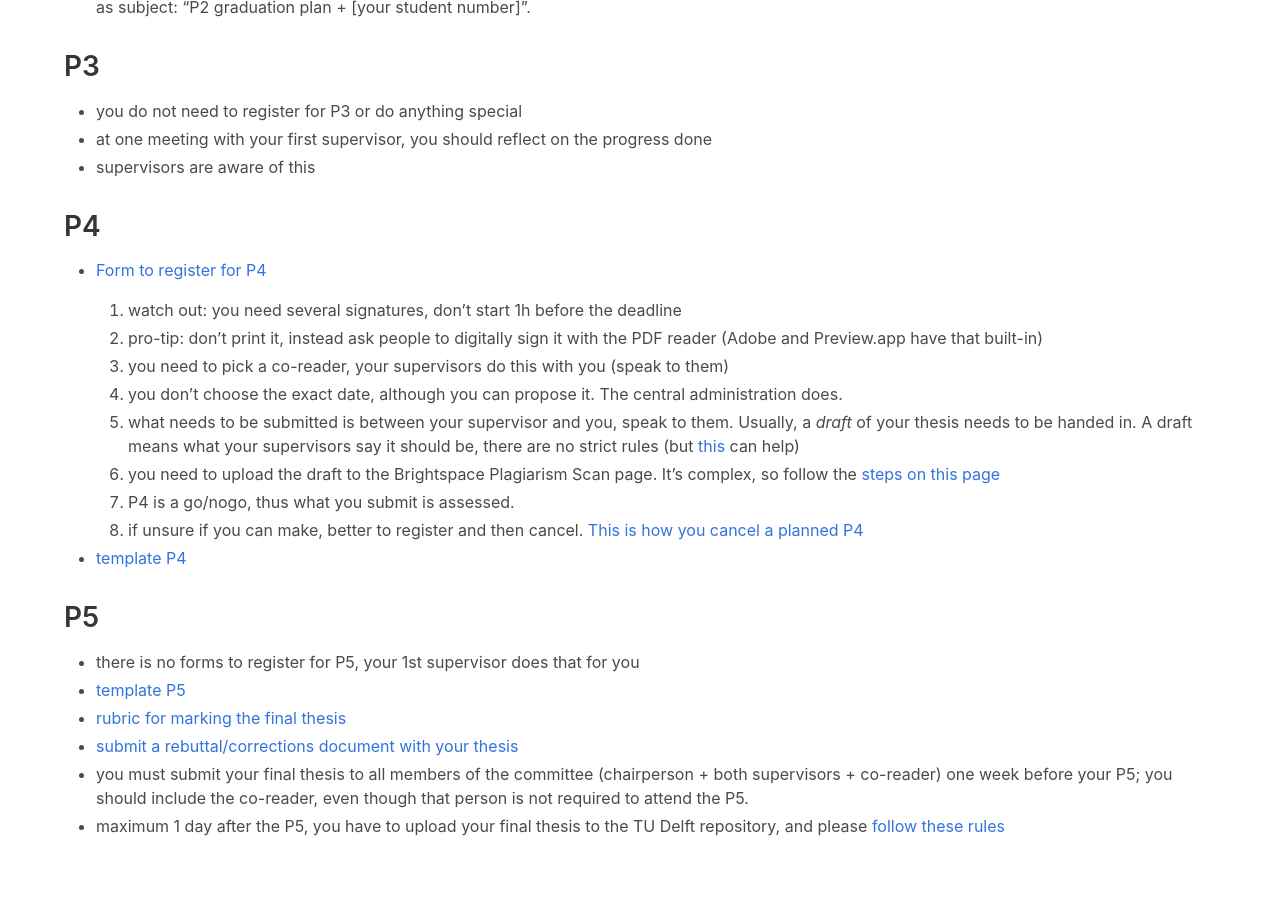
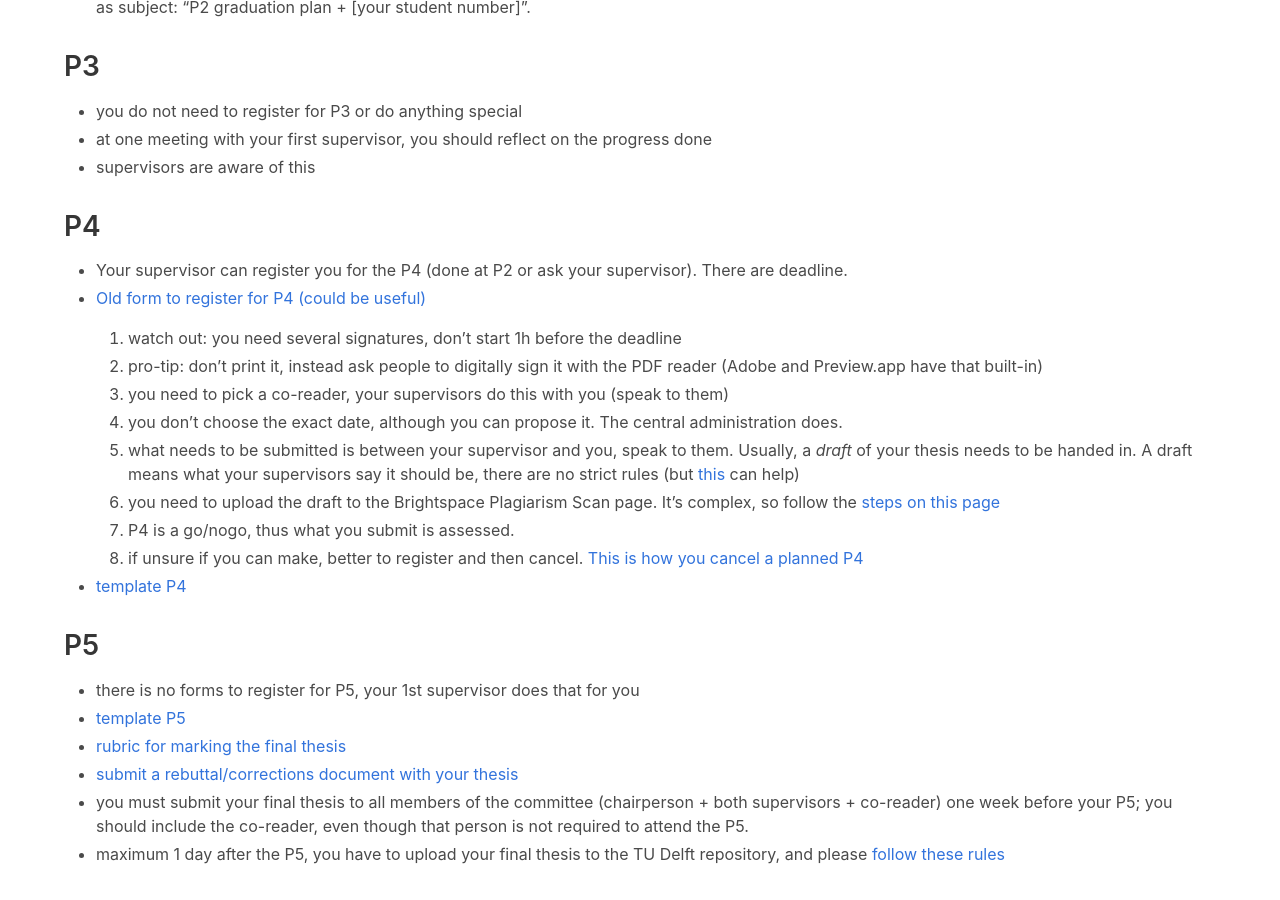
Before and after one commit to tudelft3d/geo2020, a Jekyll site: the page built from rules/index.md, in a window 1280 px wide and 900 px high, scrolled down 1585 px. Built offline with Jekyll 4.4.1, drawn with Linux system fonts in a browser that asks for light colours; nearby versions of some CDN libraries.

Commit message:
Fix link to P4 forms (which was of course broken, thanks BK-admin)

```diff
--- a/rules/index.md
+++ b/rules/index.md
@@ -50,8 +50,8 @@ The email must state as subject: "P2 graduation plan + [your student number]".
 ## P4
 
 
-
-- [Form to register for P4](https://www.tudelft.nl/en/student/faculties/a-be-student-portal/education/forms/)
+- Your supervisor can register you for the P4 (done at P2 or ask your supervisor). There are deadline.
+- [Old form to register for P4 (could be useful)](https://www.tudelft.nl/en/student/a-be-student-portal/practical-affairs/forms)
 
   1. watch out: you need several signatures, don't start 1h before the deadline
   1. pro-tip: don't print it, instead ask people to digitally sign it with the PDF reader (Adobe and Preview.app have that built-in)
```
